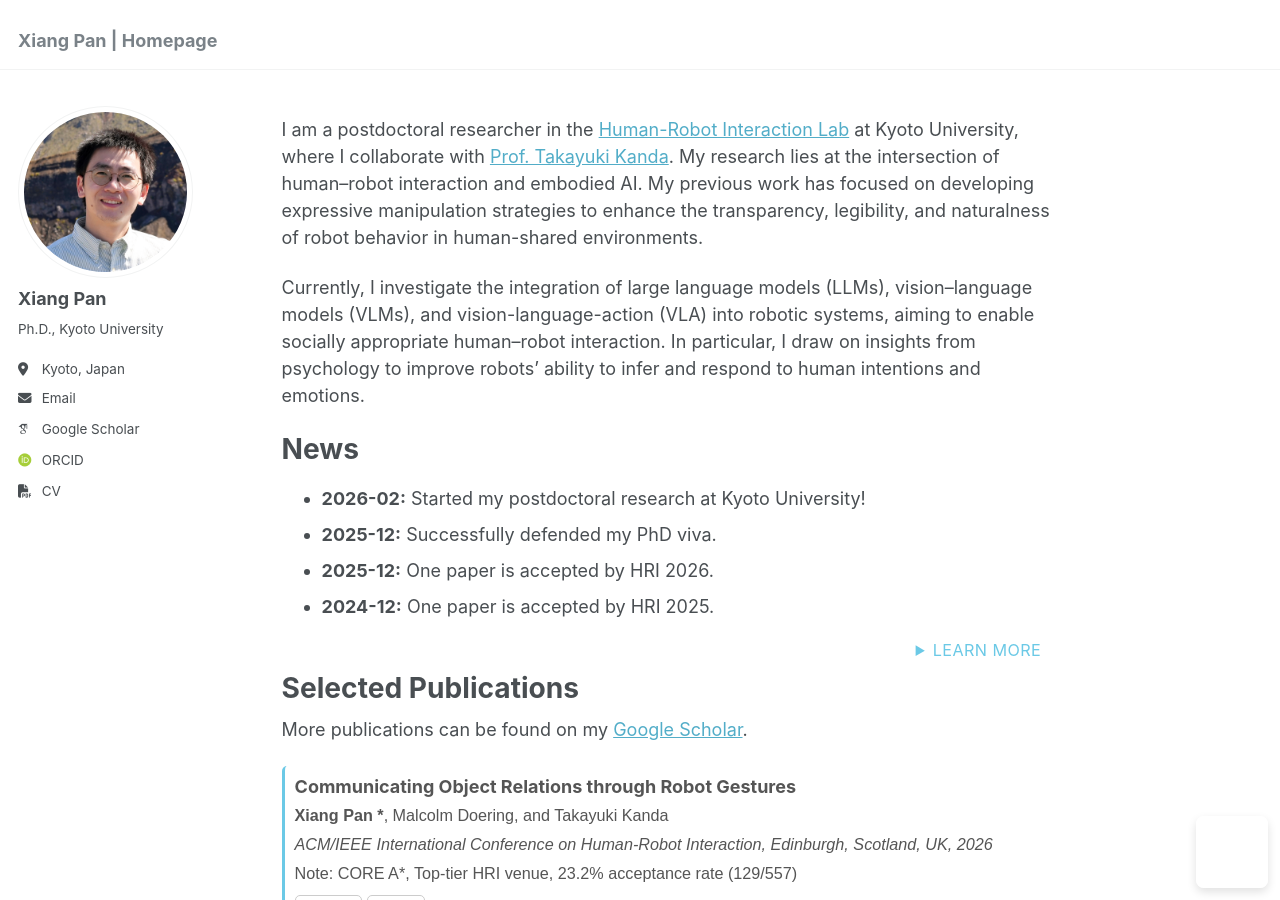
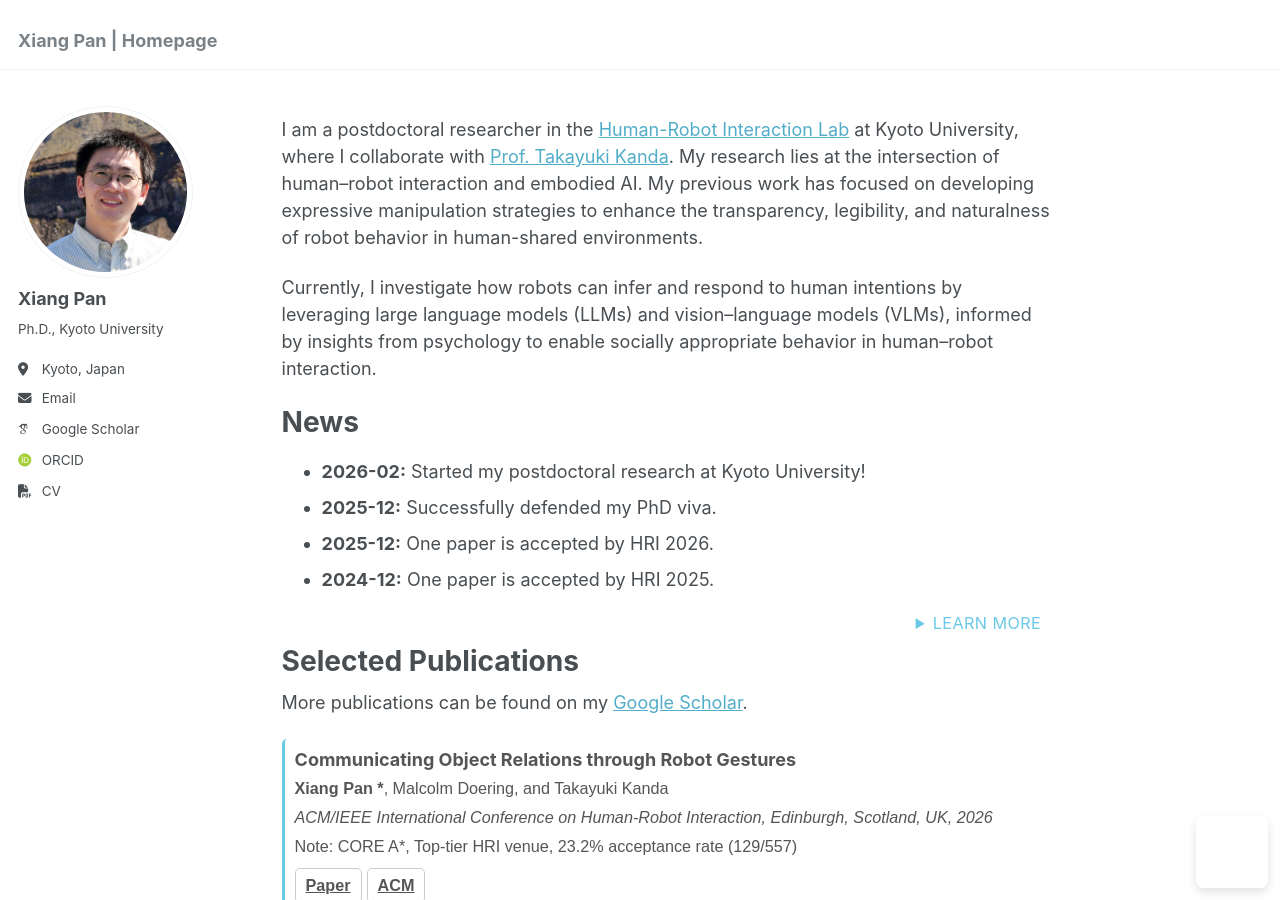
Before and after one commit to pan-xiang/pan-xiang.github.io, a Jekyll site: the page built from _pages/about.md, in a window 1280 px wide and 900 px high. Built offline with Jekyll 4.4.1, drawn with Linux system fonts in a browser that asks for light colours; some web fonts are replaced; a script that is not in the unit is left out.

Commit message:
Update about.md

```diff
--- a/_pages/about.md
+++ b/_pages/about.md
@@ -9,7 +9,7 @@ redirect_from:
 
 I am a postdoctoral researcher in the [Human-Robot Interaction Lab](https://www.robot.soc.i.kyoto-u.ac.jp/en/) at Kyoto University, where I collaborate with [Prof. Takayuki Kanda](https://www.robot.soc.i.kyoto-u.ac.jp/~kanda/biography.html). My research lies at the intersection of human–robot interaction and embodied AI. My previous work has focused on developing expressive manipulation strategies to enhance the transparency, legibility, and naturalness of robot behavior in human-shared environments.
 
-Currently, I investigate the integration of large language models (LLMs), vision–language models (VLMs), and vision-language-action (VLA) into robotic systems, aiming to enable socially appropriate human–robot interaction. In particular, I draw on insights from psychology to improve robots' ability to infer and respond to human intentions and emotions.
+Currently, I investigate how robots can infer and respond to human intentions by leveraging large language models (LLMs) and vision–language models (VLMs), informed by insights from psychology to enable socially appropriate behavior in human–robot interaction.
 
 
 # News
```
